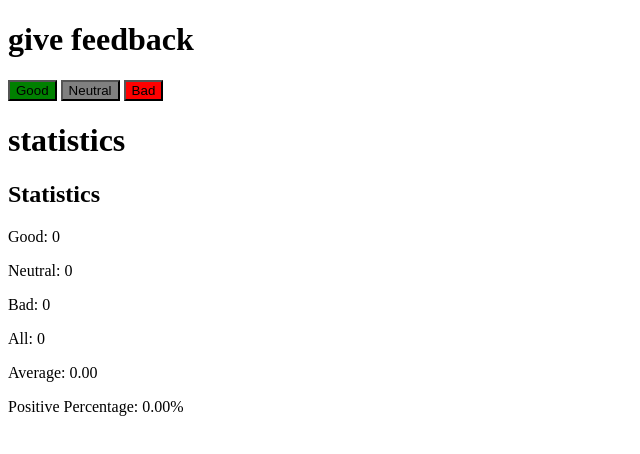
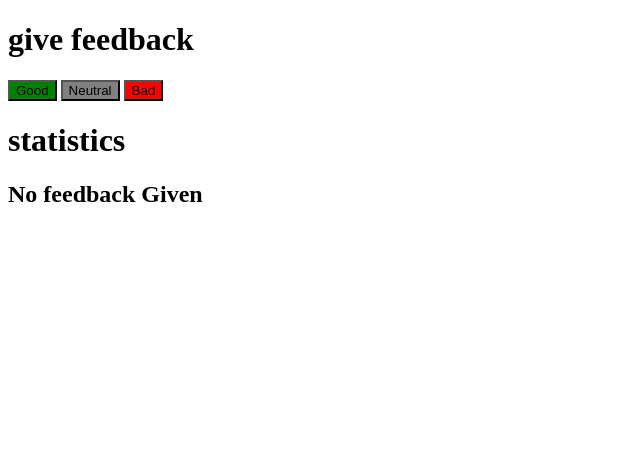
Before and after one commit to Chinmaya255696/full-stack-open-2023, a React (Vite) app in the folder part1/unicafe/: page / in a window 1280 px wide. Shown: the top 454 px of the page, without its empty margins (0-640 px from the left). Built offline with nearby package versions, Linux system fonts and the light colour scheme.

Commit message:
completed Exercise 1.9: unicafe step4

```diff
--- a/part1/unicafe/src/App.jsx
+++ b/part1/unicafe/src/App.jsx
@@ -4,14 +4,13 @@ import Button from "./componets/Button";
 
 import Header from "./componets/Header";
 
-import Statistics  from "./componets/Statistics";
-
+import Statistics from "./componets/Statistics";
 
 function App() {
-
   const [good, setGood] = useState(0);
   const [neutral, setNeutral] = useState(0);
   const [bad, setBad] = useState(0);
+  const [feedbackGiven, setFeedbackGiven] = useState(false);
 
   const handleButtonClick = (feedback) => {
     if (feedback === "good") {
@@ -21,17 +20,30 @@ function App() {
     } else if (feedback === "bad") {
       setBad(bad + 1);
     }
+
+    setFeedbackGiven(true);
   };
-
 
   return (
     <>
       <Header title="give feedback" />
-      <Button text="Good" color="green" onClick={() => handleButtonClick("good")}/>{" "}
-      <Button  text="Neutral" color="gray" onClick={() => handleButtonClick("neutral")}/> {" "}
-      <Button text="Bad" color="red" onClick={() => handleButtonClick("bad")}/>
+      <Button
+        text="Good"
+        color="green"
+        onClick={() => handleButtonClick("good")}
+      />{" "}
+      <Button
+        text="Neutral"
+        color="gray"
+        onClick={() => handleButtonClick("neutral")}
+      />{" "}
+      <Button text="Bad" color="red" onClick={() => handleButtonClick("bad")} />
       <Header title="statistics" />
-      <Statistics  good={good} neutral={neutral} bad={bad} />
+      {feedbackGiven ? (
+        <Statistics good={good} neutral={neutral} bad={bad} />
+      ) : (
+        <h2>No feedback Given</h2>
+      )}
     </>
   );
 }
--- a/part1/unicafe/src/componets/Statistics.js
+++ b/part1/unicafe/src/componets/Statistics.jsx
@@ -8,7 +8,6 @@ const Statistics = ({ good, neutral, bad }) => {
 
   return (
     <div>
-      <h2>Statistics</h2>
       <p>Good: {good}</p>
       <p>Neutral: {neutral}</p>
       <p>Bad: {bad}</p>
```
